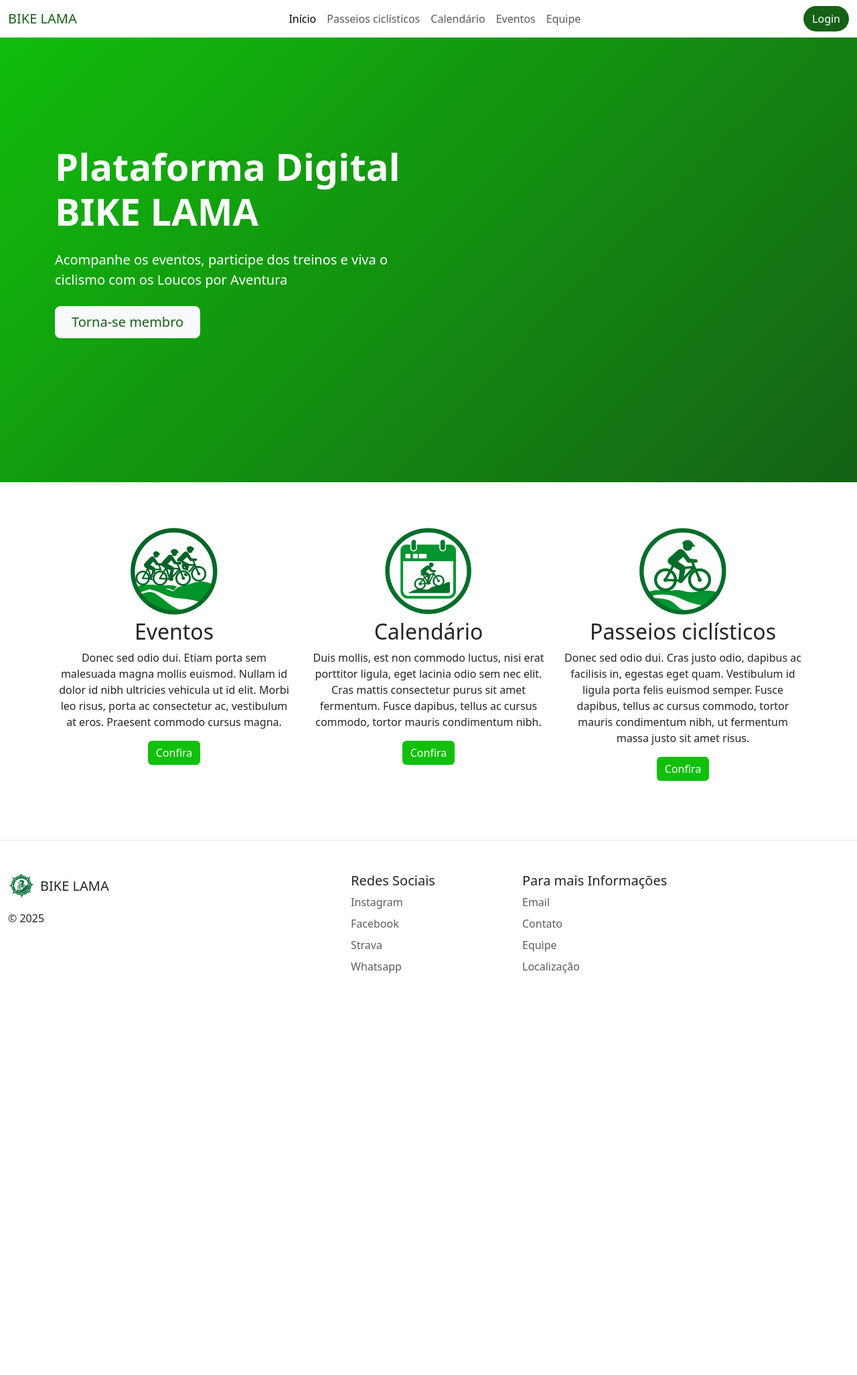
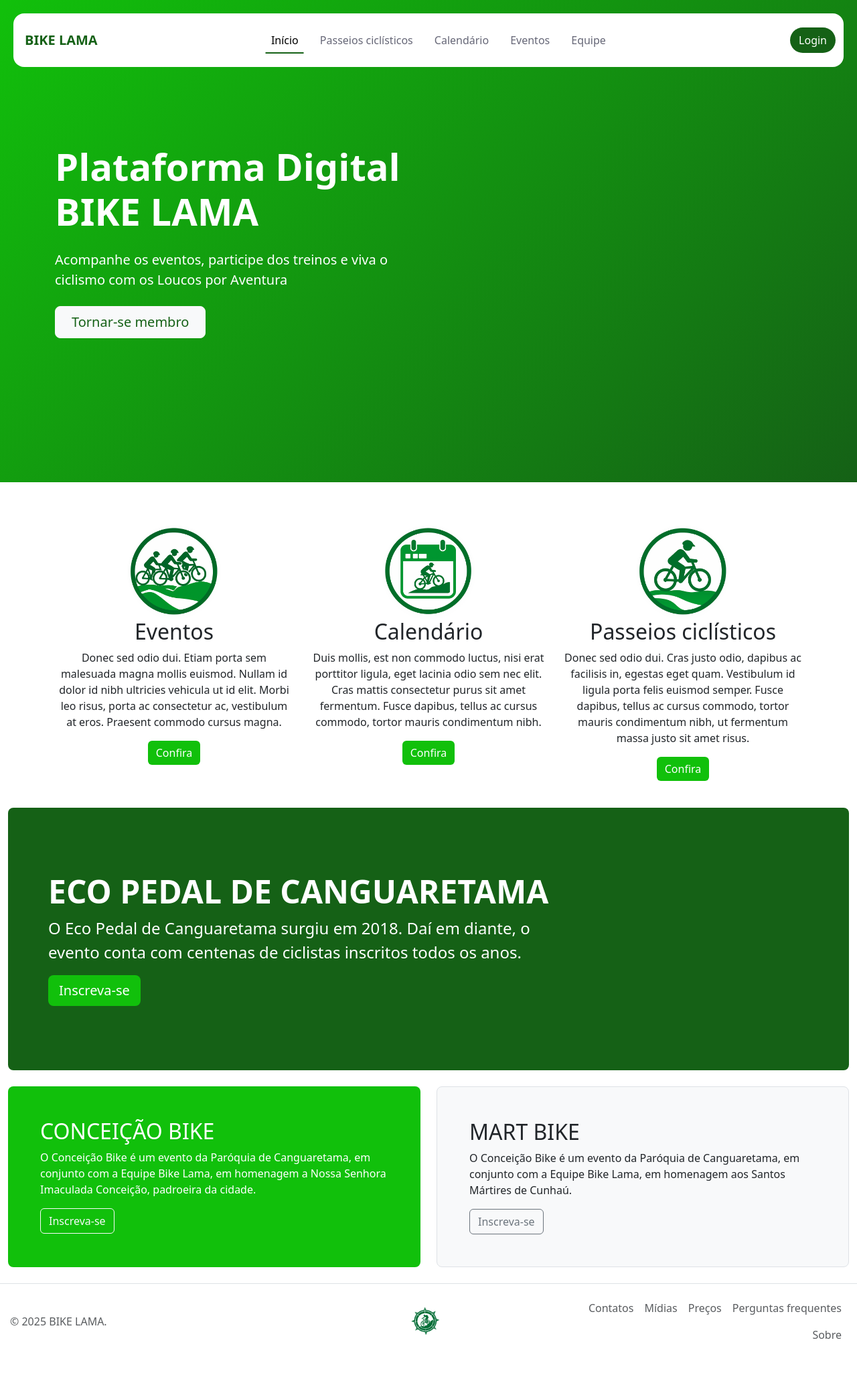
Before and after one commit to AngelaGuilhermino/PlataformBikeLama, a Django app: page / in a window 1280 px wide. Shown: the whole page at 67% size. Before the commit the page ends 1453 px from the top, so only its background shows below. Run offline with Django 5.2, Linux system fonts and the light colour scheme; some libraries are stand-ins or nearby versions.

Commit message:
V 28/0725

```diff
--- a/core/static/principal.css
+++ b/core/static/principal.css
@@ -1,18 +1,72 @@
-
 /* Menu */
 .navbar {
     background-color: #FFFFFF;
+    height: 80px;
+    margin: 20px;
+    border-radius: 16px;
+    padding-left: 5px;
 }
+
 .navbar-brand {
     color: #156116;
+    font-weight: bolder;
 }
-.btn.btn-login{
+
+.navbar-brand:hover {
+    color: #11C00B;
+    transform: scale(1.05);
+}
+
+.btn.btn-login {
     border-radius: 50px;
     background-color: #156116;
     color: #FFFFFF;
 }
-.navbar-toggler-icon:hover {
+
+.btn.btn-login:hover {
+    background-color: #11C00B;
+}
+
+.navbar-toggler {
     border: none;
+    font-size: 1.25rem;
+}
+
+.navbar-toggler:focus .brn-close:focus {
+    box-shadow: none;
+    outline: none;
+}
+
+.nav-link {
+    color: #666777;
+    font-weight: 500;
+    position: relative;
+}
+
+.nav-link:hover,
+.nav-link.active {
+    color: #000000;
+}
+
+@media (min-width: 991px) {
+    .nav-link::before {
+        content: "";
+        position: absolute;
+        bottom: 0;
+        left: 50%;
+        transform: translateX(-50%);
+        width: 0;
+        height: 2px;
+        background-color: #156116;
+        visibility: hidden;
+        transition: 0.3s ease-in-out;
+    }
+
+    .nav-link:hover::before,
+    .nav-link.active::before {
+        width: 100%;
+        visibility: visible;
+    }
 }
 
 /* Section 1*/
@@ -20,27 +74,46 @@
     background: linear-gradient(135deg, #11C00B 0%, #156116 100%);
     height: 90vh;
 }
+
 .btn.btn-light.btn-lg {
     color: #156116;
 }
 
 /* Section 2*/
-.carousel {
-    padding: 1vh;
-}
-
-/* Section 3*/
 .marketing .col-lg-4 {
     text-align: center;
     margin-bottom: 1.5rem;
 }
+
 .section-portifolio {
     padding-top: 4rem;
 }
+
 .btn-secondary {
     background-color: #11C00B;
     color: #FFFFFF;
     border: none;
+}
+
+/* Seção 3*/
+.ecopedal {
+    display: flex;
+    flex-direction: row;
+    background-color: #156116;
+    color: #FFFFFF;
+}
+
+.ecopedal.btn.btn-outline-light {
+    background-color: #11C00B;
+    color: #FFFFFF;
+}
+
+.textEco {
+    color: #FFFFFF;
+}
+
+.conceicaoBike {
+    background-color: #11C00B;
 }
 
 /* Rodapé */
--- a/core/templates/index.html
+++ b/core/templates/index.html
@@ -16,7 +16,6 @@
 <body>
 
     <!--  MENU -->
-
     <nav class="navbar navbar-expand-lg fixed-top">
         <div class="container-fluid">
             <a class="navbar-brand mr-auto" href="#">BIKE LAMA</a>
@@ -29,16 +28,16 @@
                 <div class="offcanvas-body">
                     <ul class="navbar-nav justify-content-center flex-grow-1 pe-3">
                         <li class="nav-item">
-                            <a class="nav-link active" aria-current="page" href="#">Início</a>
+                            <a class="nav-link active me-3" aria-current="page" href="#">Início</a>
                         </li>
                         <li class="nav-item">
-                            <a class="nav-link" href="#">Passeios ciclísticos</a>
+                            <a class="nav-link me-3" href="#">Passeios ciclísticos</a>
                         </li>
                         <li class="nav-item">
-                            <a class="nav-link" href="#">Calendário</a>
+                            <a class="nav-link me-3" href="#">Calendário</a>
                         </li>
                         <li class="nav-item">
-                            <a class="nav-link" href="#">Eventos</a>
+                            <a class="nav-link me-3" href="#">Eventos</a>
                         </li>
                         <li class="nav-item">
                             <a class="nav-link" href="#">Equipe</a>
@@ -56,6 +55,7 @@
         </div>
     </nav>
 
+    <!-- SEÇÃO 1-->
     <section class="hero-section text-white d-flex align-items-center">
         <div class="container">
             <div class="row align-items-center">
@@ -64,12 +64,13 @@
                     <p class="lead mb-4">Acompanhe os eventos, participe dos treinos e viva o ciclismo com os Loucos por
                         Aventura
                     </p>
-                    <button class="btn btn-light btn-lg px-4 me-2">Torna-se membro</button>
+                    <button class="btn btn-light btn-lg px-4 me-2">Tornar-se membro</button>
                 </div>
             </div>
         </div>
     </section>
 
+    <!-- SEÇÃO 2 -->
     <section class="section-portifolio mx-auto">
         <div class="container marketing">
             <div class="row">
@@ -104,113 +105,91 @@
         </div>
     </section>
 
-    <!--
-    <section class="section container-fluid">
-        <div id="carouselExampleDark" class="carousel carousel-dark slide">
-            <div class="carousel-indicators">
-                <button type="button" data-bs-target="#carouselExampleDark" data-bs-slide-to="0" class="active"
-                    aria-current="true" aria-label="Slide 1"></button>
-                <button type="button" data-bs-target="#carouselExampleDark" data-bs-slide-to="1"
-                    aria-label="Slide 2"></button>
-                <button type="button" data-bs-target="#carouselExampleDark" data-bs-slide-to="2"
-                    aria-label="Slide 3"></button>
+    <!-- SEÇÃO 3 -->
+    <section class="container-fluid">
+        <div class="ecopedal p-5 mb-4 rounded-3">
+            <div class="ecopedal container-fluid py-5">
+                <div class="row align-items-center">
+                    <!-- Coluna da esquerda: texto -->
+                    <div class="col-md-8" style="color: #FFF;">
+                        <h1 class="display-5 fw-bold" style="color: #FFF;">ECO PEDAL DE CANGUARETAMA</h1>
+                        <p class="fs-4" style="color: #FFF;">
+                            O Eco Pedal de Canguaretama surgiu em 2018. Daí em diante, o evento conta com
+                            centenas de ciclistas inscritos todos os anos.
+                        </p>
+                        <button class="btn btn-primary btn-lg" type="button"
+                            style="background-color:#11C00B; border: none;">Inscreva-se</button>
                     </div>
-            <div id="carouselExampleSlidesOnly" class="carousel slide" data-bs-ride="carousel">
-                <div class="carousel-inner">
-                    <div class="carousel-item active">
-                        <img src="../static/img/IMG-20240519-WA0073.jpg" class="d-block w-100" alt="...">
+                    <!-- Coluna da direita: imagem -->
+                    <div class="col-md-4 text-end">
+
                     </div>
-                    <div class="carousel-item">
-                        <img src="../static/img/IMG-20250416-WA0011.jpg" class="d-block w-100" alt="...">
-                    </div>
-                    <div class="carousel-item">
-                        <img src="../static/img/site_bikelama3.jpg" class="d-block w-100" alt="...">
                 </div>
             </div>
         </div>
 
-    </section>
-    -->
-    <!-- <a href="{% url 'perfil' %}"><button>Ir para Perfil</button></a> -->
-
-    <div class="container-fluid">
-        <footer class="row row-cols-5 py-5 my-5 border-top">
-            <div class="col">
-                <a href="/" class="d-flex align-items-center mb-3 link-dark text-decoration-none">
-                    <img class="bi me-2" width="40" height="40" src="../static/img/logoBikeLama.png"></img>
-                    <span class="fs-5 ">BIKE LAMA</span>
-                </a>
-                <p class="text-muted">
-                <div style="vertical-align: inherit;">
-                    <div style="vertical-align: inherit;">© 2025</div>
+        <div class="row align-items-md-stretch">
+            <div class=" col-md-6">
+                <div class="conceicaoBike h-100 p-5 text-white rounded-3">
+                    <h2>CONCEIÇÃO BIKE</h2>
+                    <p>O Conceição Bike é um evento da Paróquia de Canguaretama, em conjunto com a Equipe Bike Lama, em
+                        homenagem a Nossa Senhora Imaculada Conceição, padroeira da cidade.</p>
+                    <button class="btn btn-outline-light" type="button">Inscreva-se</button>
                 </div>
-                </p>
             </div>
 
-            <div class="col">
+            <div class="martBike col-md-6">
+                <div class="h-100 p-5 bg-light border rounded-3">
+                    <h2>MART BIKE</h2>
+                    <p>O Conceição Bike é um evento da Paróquia de Canguaretama, em conjunto com a Equipe Bike Lama, em
+                        homenagem aos Santos Mártires de Cunhaú.</p>
+                    <button class="btn btn-outline-secondary" type="button">Inscreva-se</button>
+                </div>
+            </div>
+        </div>
+    </section>
 
-            </div>
-            <div class="col">
-                <h5>
-                    <div style="vertical-align: inherit;">
-                        <div style="vertical-align: inherit;">Redes Sociais</div>
-                    </div>
-                </h5>
-                <ul class="nav flex-column">
-                    <li class="nav-item mb-2"><a href="#" class="nav-link p-0 text-muted">
-                            <div style="vertical-align: inherit;">
-                                <div style="vertical-align: inherit;">Instagram</div>
-                            </div>
+    <!-- RODAPÉ -->
+    <footer class="d-flex flex-wrap justify-content-between align-items-center py-3 my-4 border-top">
+        <p class="col-md-4 mb-0 text-muted">
+            <font style="vertical-align: inherit;">
+                <font style="vertical-align: inherit;">© 2025 BIKE LAMA.</font>
+            </font>
+        </p>
+
+        <a href="/"
+            class="col-md-4 d-flex align-items-center justify-content-center mb-3 mb-md-0 me-md-auto link-dark text-decoration-none">
+            <img class="bi me-2" src="../static/img/logoBikeLama.png" width="45" height="45"></img>
+        </a>
+
+        <ul class="nav col-md-4 justify-content-end">
+            <li class="nav-item"><a href="#" class="nav-link px-2 text-muted">
+                    <font style="vertical-align: inherit;">
+                        <font style="vertical-align: inherit;">Contatos</font>
+                    </font>
                 </a></li>
-                    <li class="nav-item mb-2"><a href="#" class="nav-link p-0 text-muted">
-                            <div style="vertical-align: inherit;">
-                                <div style="vertical-align: inherit;">Facebook</div>
-                            </div>
+            <li class="nav-item"><a href="#" class="nav-link px-2 text-muted">
+                    <font style="vertical-align: inherit;">
+                        <font style="vertical-align: inherit;">Mídias</font>
+                    </font>
                 </a></li>
-                    <li class="nav-item mb-2"><a href="#" class="nav-link p-0 text-muted">
-                            <div style="vertical-align: inherit;">
-                                <div style="vertical-align: inherit;">Strava</div>
-                            </div>
+            <li class="nav-item"><a href="#" class="nav-link px-2 text-muted">
+                    <font style="vertical-align: inherit;">
+                        <font style="vertical-align: inherit;">Preços</font>
+                    </font>
                 </a></li>
-                    <li class="nav-item mb-2"><a href="#" class="nav-link p-0 text-muted">
-                            <div style="vertical-align: inherit;">
-                                <div style="vertical-align: inherit;">Whatsapp</div>
-                            </div>
+            <li class="nav-item"><a href="#" class="nav-link px-2 text-muted">
+                    <font style="vertical-align: inherit;">
+                        <font style="vertical-align: inherit;">Perguntas frequentes</font>
+                    </font>
+                </a></li>
+            <li class="nav-item"><a href="#" class="nav-link px-2 text-muted">
+                    <font style="vertical-align: inherit;">
+                        <font style="vertical-align: inherit;">Sobre</font>
+                    </font>
                 </a></li>
         </ul>
-            </div>
-            <div class="col">
-                <h5>
-                    <div style="vertical-align: inherit;">
-                        <div style="vertical-align: inherit;">Para mais Informações</div>
-                    </div>
-                </h5>
-                <ul class="nav flex-column">
-                    <li class="nav-item mb-2"><a href="#" class="nav-link p-0 text-muted">
-                            <div style="vertical-align: inherit;">
-                                <div style="vertical-align: inherit;">Email</div>
-                            </div>
-                        </a></li>
-                    <li class="nav-item mb-2"><a href="#" class="nav-link p-0 text-muted">
-                            <div style="vertical-align: inherit;">
-                                <div style="vertical-align: inherit;">Contato</div>
-                            </div>
-                        </a></li>
-                    <li class="nav-item mb-2"><a href="#" class="nav-link p-0 text-muted">
-                            <div style="vertical-align: inherit;">
-                                <div style="vertical-align: inherit;">Equipe</div>
-                            </div>
-                        </a></li>
-                    <li class="nav-item mb-2"><a href="#" class="nav-link p-0 text-muted">
-                            <div style="vertical-align: inherit;">
-                                <div style="vertical-align: inherit;">Localização</div>
-                            </div>
-                        </a></li>
-                </ul>
-            </div>
     </footer>
-    </div>
-
     <script src="https://code.jquery.com/jquery-3.3.1.slim.min.js"
         integrity="sha384-q8i/X+965DzO0rT7abK41JStQIAqVgRVzpbzo5smXKp4YfRvH+8abtTE1Pi6jizo"
         crossorigin="anonymous"></script>
```
Also changed, not shown: core/static/img/NossaSenhora.png (added), core/static/img/ciclista.png (added). Lines whose indentation alone changed are shown as unchanged.
